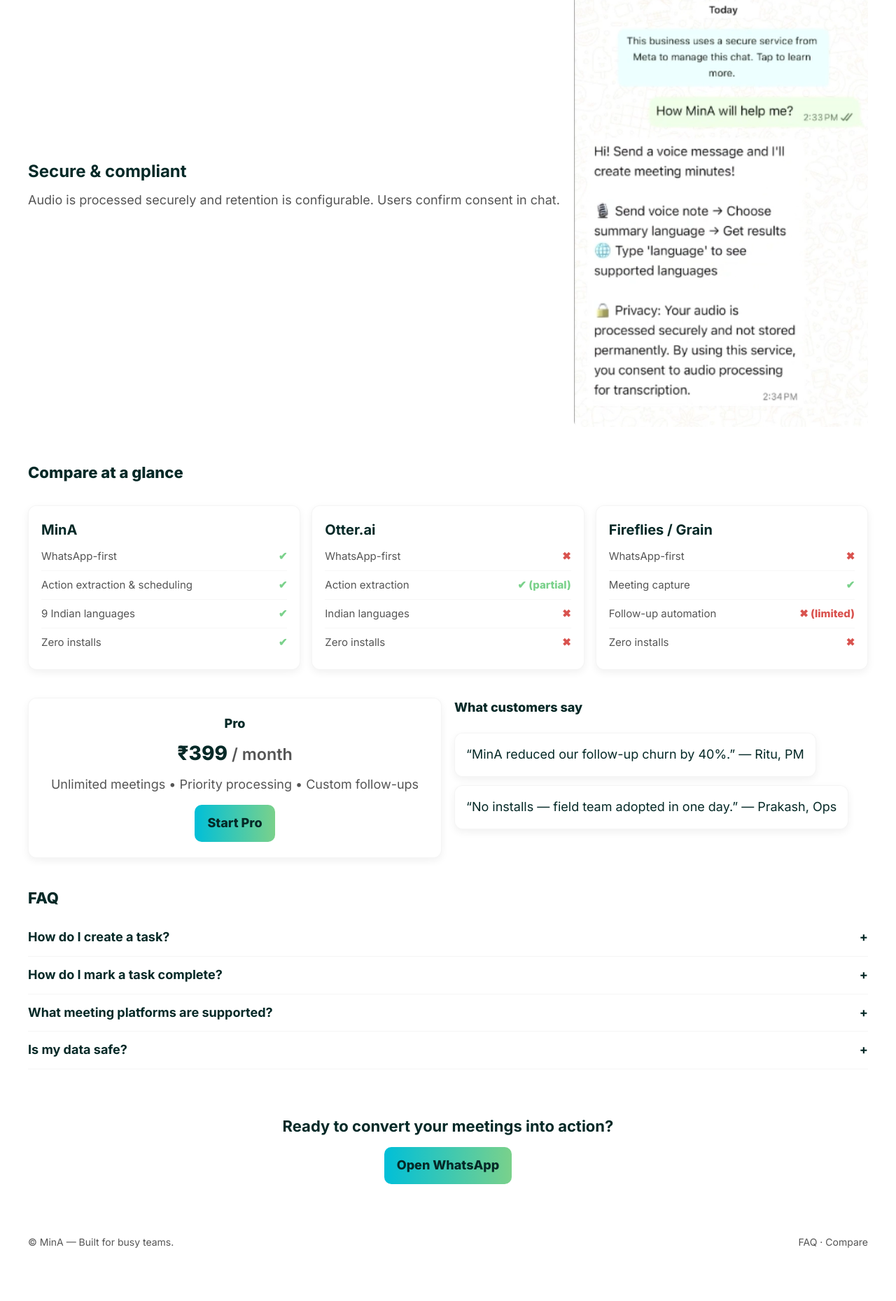
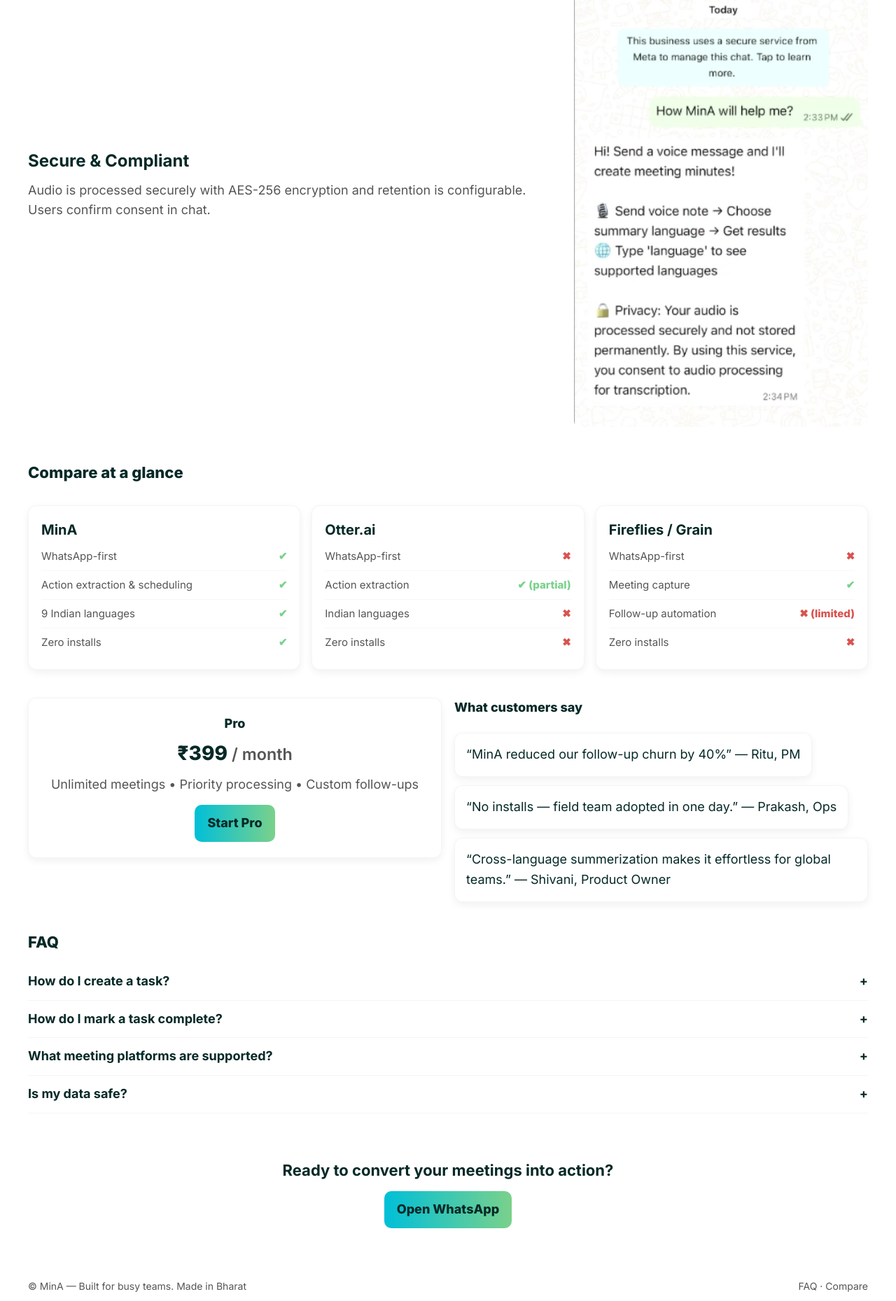
Before and after one commit to gbhide1993/mina--multilang-minutes, a Flask app: page / in a window 1280 px wide. Shown: the part 3520-5379 px from the top of the page at 70% size. Before the commit the page ends 5303 px from the top, so only its background shows below. Run offline with Flask 3, Linux system fonts and the light colour scheme.

Commit message:
Enhance security details and footer text

```diff
--- a/templates/index.html
+++ b/templates/index.html
@@ -308,8 +308,8 @@
 
         <div class="scene">
           <div class="text">
-            <h4>Secure & compliant</h4>
-            <p>Audio is processed securely and retention is configurable. Users confirm consent in chat.</p>
+            <h4>Secure & Compliant</h4>
+            <p>Audio is processed securely with AES-256 encryption and retention is configurable. Users confirm consent in chat.</p>
           </div>
           <div class="shot poster"><img src="./static/mina_ss_1.png" alt="Privacy & encryption" style="width:100%;border-radius:8px"></div>
         </div>
@@ -361,8 +361,9 @@
         <div style="flex:1;min-width:320px">
           <div style="font-weight:800;margin-bottom:10px">What customers say</div>
           <div class="test-grid">
-            <div class="test">“MinA reduced our follow-up churn by 40%.” — Ritu, PM</div>
+            <div class="test">“MinA reduced our follow-up churn by 40%” — Ritu, PM</div>
             <div class="test">“No installs — field team adopted in one day.” — Prakash, Ops</div>
+            <div class="test">“Cross-language summerization makes it effortless for global teams.” — Shivani, Product Owner </div>
           </div>
         </div>
       </div>
@@ -386,7 +387,7 @@
         </div>
         <div class="acc-item">
           <div class="acc-q">Is my data safe? <span class="acc-sym">+</span></div>
-          <div class="acc-a">Audio is processed securely; retention is configurable. Send "Privacy" on WhatsApp for details.</div>
+          <div class="acc-a">Audio is processed securely with AES-256 encryption; retention is configurable. Send "Privacy" on WhatsApp for details.</div>
         </div>
       </div>
     </section>
@@ -402,13 +403,13 @@
     </section>
 
     <footer>
-      <div>© MinA — Built for busy teams.</div>
+      <div>© MinA — Built for busy teams. Made in Bharat</div>
       <div><a href="#faq" style="text-decoration:none;color:var(--muted)">FAQ</a> · <a href="#compare" style="text-decoration:none;color:var(--muted)">Compare</a></div>
     </footer>
   </div>
 
   <!-- Sticky WhatsApp CTA -->
-  <a class="sticky-wa" href="https://wa.me/12545365395?text=Hi%20MinA%20—%20I%27m%20interested%20in%20a%20demo" target="_blank" rel="noopener">💬 +1 254 536 5395</a>
+  <a class="sticky-wa" href="https://wa.me/12545365395?text=Hi%20MinA%20—%20I%27m%20interested%20in%20a%20demo" target="_blank" rel="noopener">💬 Try for Free!</a>
 
   <!-- Video modal -->
   <div id="videoModal" style="display:none;position:fixed;inset:0;background:rgba(0,0,0,0.6);align-items:center;justify-content:center;z-index:9999">
```
